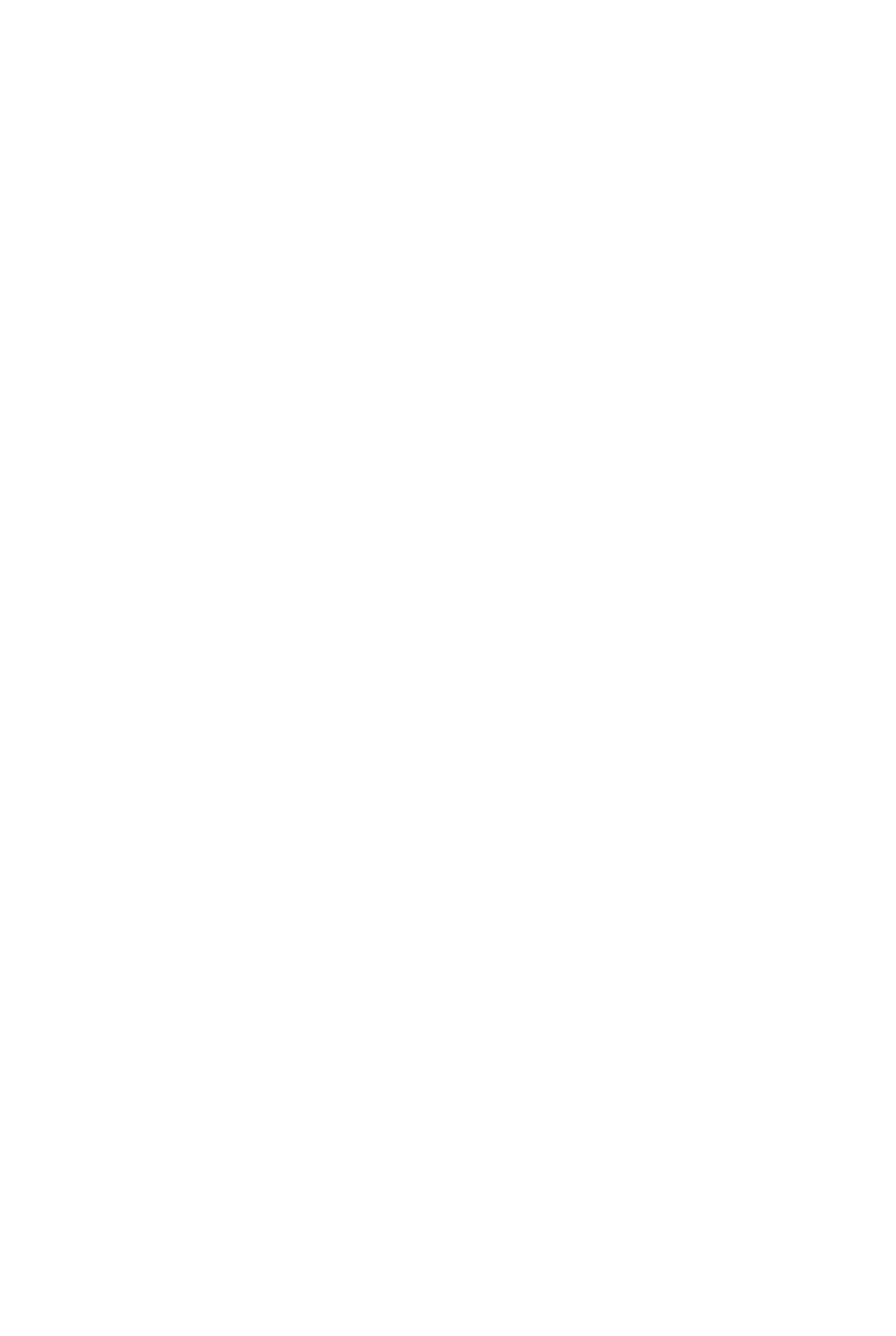
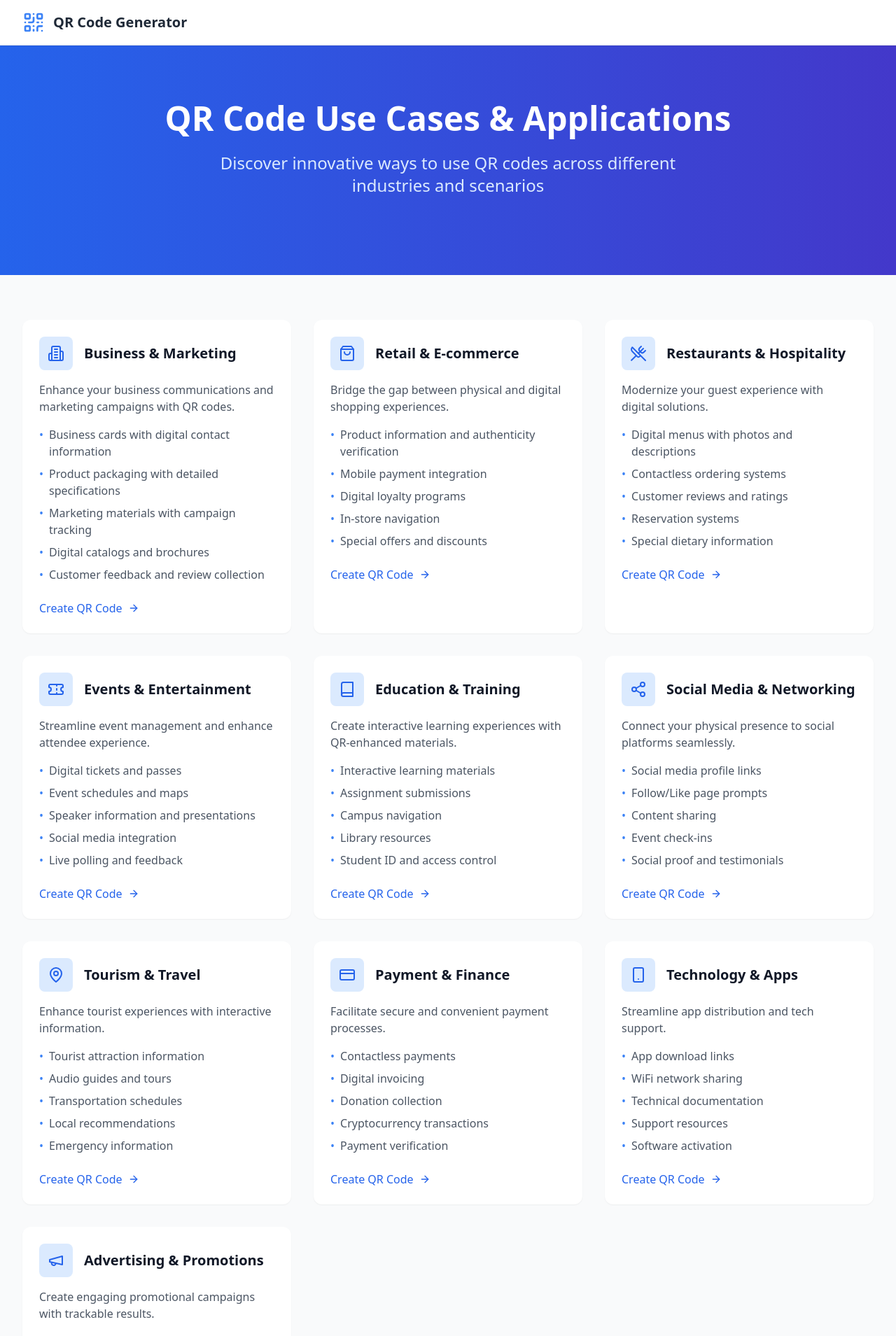
Before and after one commit to ioagit/myqrgen, a React (Vite) app: page /use-cases in a window 1280 px wide. Before the commit this address had no page. Shown: the top 1909 px of the page at 70% size. Before the commit the page ends 800 px from the top, so only its background shows below. Built offline with nearby package versions, Linux system fonts and the light colour scheme.

Commit message:
Add Use Cases page with comprehensive QR code application guide

```diff
--- a/src/App.jsx
+++ b/src/App.jsx
@@ -33,6 +33,7 @@ import html2canvas from "html2canvas";
 import { Features, HowItWorks, FAQ, Footer } from "./components/Sections";
 import SEO from "./components/SEO";
 import FAQPage from "./pages/FAQ";
+import UseCasesPage from "./pages/UseCases";
 
 // Form Components for each QR type
 const TextForm = ({ value, onChange }) => (
@@ -2050,6 +2051,9 @@ const Navigation = () => (
           </div>
         </Link>
         <div className="hidden md:flex items-center space-x-8">
+          <Link to="/use-cases" className="text-gray-600 hover:text-blue-500">
+            Use Cases
+          </Link>
           <Link
             to="/generate-free-qr-code-for-url"
             className="text-gray-600 hover:text-blue-500"
@@ -2156,6 +2160,7 @@ const App = () => {
       <Routes>
         <Route path="/" element={<HomePage />} />
         <Route path="/faq" element={<FAQPage />} />
+        <Route path="/use-cases" element={<UseCasesPage />} />
         <Route
           path="/generate-free-qr-code-for-url"
           element={
--- /dev/null
+++ b/src/pages/UseCases.jsx
@@ -0,0 +1,284 @@
+import React from "react";
+import { Link } from "react-router-dom";
+import {
+  QrCode,
+  ArrowRight,
+  Building2,
+  ShoppingBag,
+  UtensilsCrossed,
+  Ticket,
+  Book,
+  Share2,
+  MapPin,
+  CreditCard,
+  Smartphone,
+  Megaphone,
+} from "lucide-react";
+import { Footer } from "../components/Sections";
+import SEO from "../components/SEO";
+
+const UseCaseHero = () => (
+  <section className="bg-gradient-to-r from-blue-600 to-indigo-700 text-white py-20">
+    <div className="max-w-7xl mx-auto px-4 sm:px-6 lg:px-8">
+      <div className="text-center">
+        <h1 className="text-4xl md:text-5xl font-bold mb-6">
+          QR Code Use Cases & Applications
+        </h1>
+        <p className="text-xl md:text-2xl text-blue-100 mb-8 max-w-3xl mx-auto">
+          Discover innovative ways to use QR codes across different industries
+          and scenarios
+        </p>
+      </div>
+    </div>
+  </section>
+);
+
+const UseCaseCard = ({ title, description, icon: Icon, examples, link }) => (
+  <div className="bg-white rounded-xl shadow-sm p-6">
+    <div className="flex items-center mb-4">
+      <div className="bg-blue-100 p-3 rounded-lg">
+        <Icon className="w-6 h-6 text-blue-600" />
+      </div>
+      <h3 className="text-xl font-semibold text-gray-900 ml-4">{title}</h3>
+    </div>
+    <p className="text-gray-600 mb-4">{description}</p>
+    <ul className="space-y-2 mb-6">
+      {examples.map((example, index) => (
+        <li key={index} className="flex items-start">
+          <span className="text-blue-500 mr-2">•</span>
+          <span className="text-gray-600">{example}</span>
+        </li>
+      ))}
+    </ul>
+    <Link
+      to={link}
+      className="inline-flex items-center text-blue-600 hover:text-blue-700"
+    >
+      Create QR Code
+      <ArrowRight className="ml-2 w-4 h-4" />
+    </Link>
+  </div>
+);
+
+const UseCaseContent = () => {
+  const useCases = [
+    {
+      title: "Business & Marketing",
+      icon: Building2,
+      description:
+        "Enhance your business communications and marketing campaigns with QR codes.",
+      examples: [
+        "Business cards with digital contact information",
+        "Product packaging with detailed specifications",
+        "Marketing materials with campaign tracking",
+        "Digital catalogs and brochures",
+        "Customer feedback and review collection",
+      ],
+      link: "/generate-free-qr-code-for-url",
+    },
+    {
+      title: "Retail & E-commerce",
+      icon: ShoppingBag,
+      description:
+        "Bridge the gap between physical and digital shopping experiences.",
+      examples: [
+        "Product information and authenticity verification",
+        "Mobile payment integration",
+        "Digital loyalty programs",
+        "In-store navigation",
+        "Special offers and discounts",
+      ],
+      link: "/generate-free-qr-code-for-url",
+    },
+    {
+      title: "Restaurants & Hospitality",
+      icon: UtensilsCrossed,
+      description: "Modernize your guest experience with digital solutions.",
+      examples: [
+        "Digital menus with photos and descriptions",
+        "Contactless ordering systems",
+        "Customer reviews and ratings",
+        "Reservation systems",
+        "Special dietary information",
+      ],
+      link: "/generate-free-qr-code-for-url",
+    },
+    {
+      title: "Events & Entertainment",
+      icon: Ticket,
+      description:
+        "Streamline event management and enhance attendee experience.",
+      examples: [
+        "Digital tickets and passes",
+        "Event schedules and maps",
+        "Speaker information and presentations",
+        "Social media integration",
+        "Live polling and feedback",
+      ],
+      link: "/generate-free-qr-code-for-url",
+    },
+    {
+      title: "Education & Training",
+      icon: Book,
+      description:
+        "Create interactive learning experiences with QR-enhanced materials.",
+      examples: [
+        "Interactive learning materials",
+        "Assignment submissions",
+        "Campus navigation",
+        "Library resources",
+        "Student ID and access control",
+      ],
+      link: "/generate-free-qr-code-for-text",
+    },
+    {
+      title: "Social Media & Networking",
+      icon: Share2,
+      description:
+        "Connect your physical presence to social platforms seamlessly.",
+      examples: [
+        "Social media profile links",
+        "Follow/Like page prompts",
+        "Content sharing",
+        "Event check-ins",
+        "Social proof and testimonials",
+      ],
+      link: "/generate-free-qr-code-for-url",
+    },
+    {
+      title: "Tourism & Travel",
+      icon: MapPin,
+      description: "Enhance tourist experiences with interactive information.",
+      examples: [
+        "Tourist attraction information",
+        "Audio guides and tours",
+        "Transportation schedules",
+        "Local recommendations",
+        "Emergency information",
+      ],
+      link: "/generate-free-qr-code-for-text",
+    },
+    {
+      title: "Payment & Finance",
+      icon: CreditCard,
+      description: "Facilitate secure and convenient payment processes.",
+      examples: [
+        "Contactless payments",
+        "Digital invoicing",
+        "Donation collection",
+        "Cryptocurrency transactions",
+        "Payment verification",
+      ],
+      link: "/generate-free-qr-code-for-text",
+    },
+    {
+      title: "Technology & Apps",
+      icon: Smartphone,
+      description: "Streamline app distribution and tech support.",
+      examples: [
+        "App download links",
+        "WiFi network sharing",
+        "Technical documentation",
+        "Support resources",
+        "Software activation",
+      ],
+      link: "/generate-free-qr-code-for-wifi",
+    },
+    {
+      title: "Advertising & Promotions",
+      icon: Megaphone,
+      description:
+        "Create engaging promotional campaigns with trackable results.",
+      examples: [
+        "Billboard and print ad engagement",
+        "Coupon distribution",
+        "Contest entries",
+        "Product launches",
+        "Campaign analytics",
+      ],
+      link: "/generate-free-qr-code-for-url",
+    },
+  ];
+
+  return (
+    <div className="py-16 bg-gray-50">
+      <div className="max-w-7xl mx-auto px-4 sm:px-6 lg:px-8">
+        <div className="grid grid-cols-1 md:grid-cols-2 lg:grid-cols-3 gap-8">
+          {useCases.map((useCase, index) => (
+            <UseCaseCard key={index} {...useCase} />
+          ))}
+        </div>
+
+        <div className="mt-16 bg-blue-50 border border-blue-100 rounded-xl p-8 text-center">
+          <h2 className="text-2xl font-semibold text-blue-900 mb-4">
+            Ready to create your QR code?
+          </h2>
+          <p className="text-blue-700 mb-6">
+            Start generating custom QR codes for your specific use case with our
+            easy-to-use tool.
+          </p>
+          <Link
+            to="/"
+            className="inline-flex items-center px-6 py-3 bg-blue-600 text-white rounded-lg hover:bg-blue-700 transition-colors"
+          >
+            Create QR Code Now
+            <ArrowRight className="ml-2 w-5 h-5" />
+          </Link>
+        </div>
+      </div>
+    </div>
+  );
+};
+
+const UseCasesPage = () => {
+  const useCasesSchema = {
+    "@context": "https://schema.org",
+    "@type": "Article",
+    headline: "QR Code Use Cases & Applications",
+    description:
+      "Comprehensive guide to QR code applications across different industries including business, retail, education, events, and more.",
+    articleSection: "Technology",
+    keywords: [
+      "QR code use cases",
+      "QR code applications",
+      "business QR codes",
+      "retail QR codes",
+      "restaurant QR codes",
+      "event QR codes",
+      "educational QR codes",
+      "marketing QR codes",
+    ],
+    mainEntityOfPage: {
+      "@type": "WebPage",
+      "@id": "https://qr-code-generator.com/use-cases",
+    },
+  };
+
+  return (
+    <div className="min-h-screen bg-gray-50">
+      <SEO
+        title="QR Code Use Cases & Applications | Complete Guide with Examples"
+        description="Discover innovative ways to use QR codes in business, retail, education, events, and more. Comprehensive guide with practical examples and implementation tips."
+        canonicalUrl="/use-cases"
+        schema={useCasesSchema}
+      />
+      <nav className="bg-white shadow-sm border-b sticky top-0 z-50">
+        <div className="max-w-7xl mx-auto px-4 sm:px-6 lg:px-8">
+          <div className="flex justify-between h-16">
+            <Link to="/" className="flex items-center">
+              <QrCode className="w-8 h-8 text-blue-500 mr-3" />
+              <div className="text-xl font-bold text-gray-800">
+                QR Code Generator
+              </div>
+            </Link>
+          </div>
+        </div>
+      </nav>
+      <UseCaseHero />
+      <UseCaseContent />
+      <Footer />
+    </div>
+  );
+};
+
+export default UseCasesPage;
```
